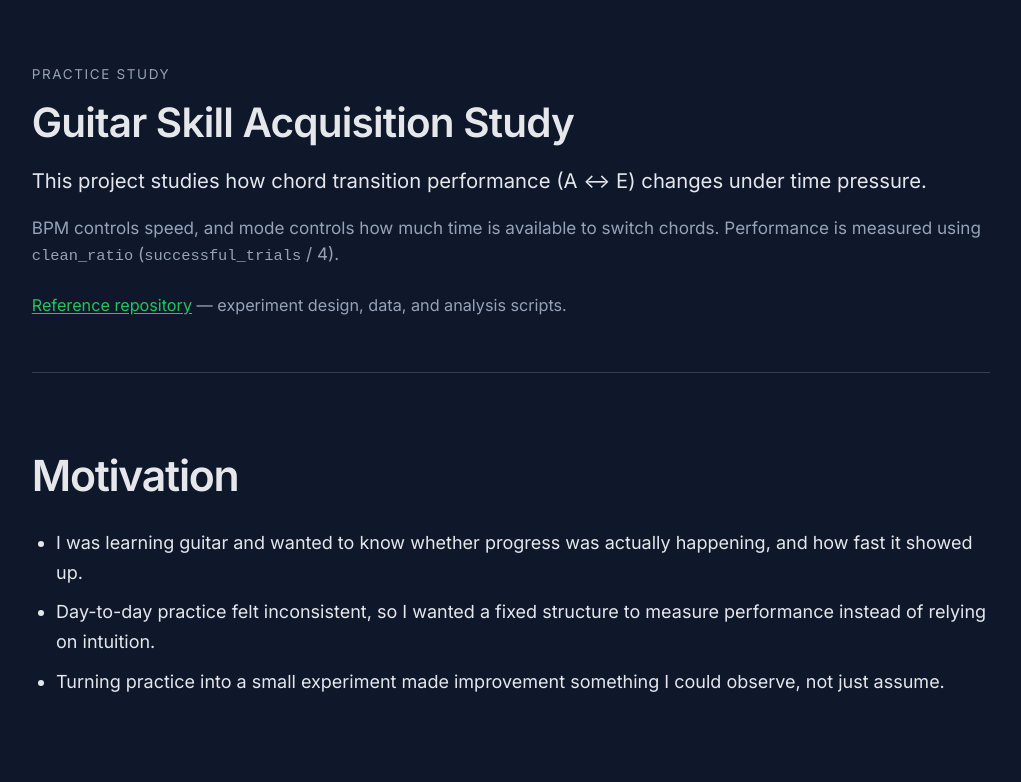
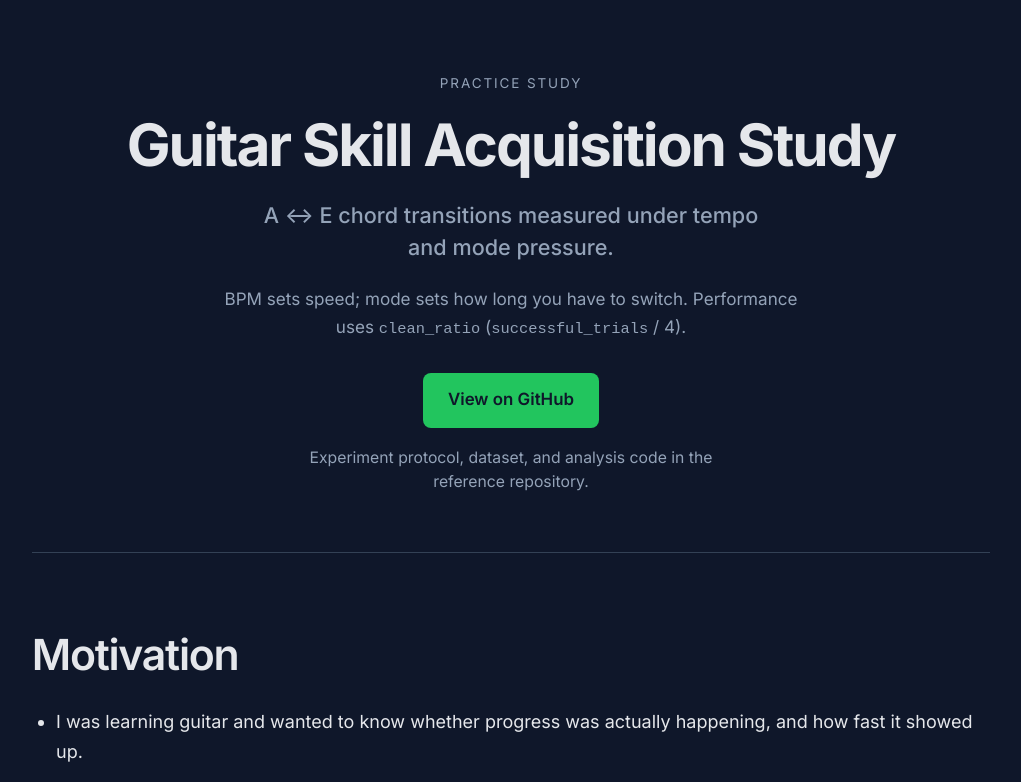
Before and after one commit to rishav-basnet/Guitar-Learning-Research-Website, a React (Vite) app: page / in a window 1280 px wide. Shown: the top 782 px of the page, without its empty margins (129-1150 px from the left). Built offline with nearby package versions, Linux system fonts and the light colour scheme.

Commit message:
Add hero section

```diff
--- a/src/App.css
+++ b/src/App.css
@@ -7,58 +7,80 @@
 
 .hero {
   margin: 0 auto;
-  padding: 3.5rem 0 3rem;
+  padding: 4rem 0 3.25rem;
   border-bottom: 1px solid var(--border);
 }
 
+.hero--centered {
+  text-align: center;
+}
+
 .hero__label {
-  margin: 0 0 0.75rem;
+  margin: 0 0 1rem;
   font-size: 0.75rem;
-  letter-spacing: 0.12em;
+  letter-spacing: 0.14em;
   text-transform: uppercase;
   color: var(--text-muted);
 }
 
 .hero__title {
-  margin: 0 0 1rem;
-  font-size: clamp(1.75rem, 5vw, 2.25rem);
-  font-weight: 600;
-  line-height: 1.2;
-  letter-spacing: -0.02em;
+  margin: 0 0 1.25rem;
+  font-size: clamp(2.125rem, 6.5vw, 3.25rem);
+  font-weight: 700;
+  line-height: 1.12;
+  letter-spacing: -0.035em;
+  color: var(--text);
 }
 
-.hero__lede {
-  margin: 0 0 1rem;
-  font-size: 1.125rem;
-  line-height: 1.55;
+.hero__subtitle {
+  margin: 0 auto 1.25rem;
+  max-width: 28rem;
+  font-size: 1.2rem;
+  font-weight: 500;
+  line-height: 1.45;
+  color: var(--text-muted);
 }
 
 .hero__metric {
-  margin: 0 0 1.25rem;
+  margin: 0 auto 1.75rem;
+  max-width: 34rem;
   color: var(--text-muted);
   font-size: 0.95rem;
-  line-height: 1.55;
+  line-height: 1.6;
+}
+
+.hero__github-btn {
+  display: inline-flex;
+  align-items: center;
+  justify-content: center;
+  margin: 0 0 1rem;
+  padding: 0.7rem 1.35rem;
+  font-size: 0.9375rem;
+  font-weight: 600;
+  color: #0f172a;
+  background-color: var(--accent);
+  text-decoration: none;
+  border-radius: 8px;
+  border: 1px solid transparent;
+  transition: background-color 0.15s ease, color 0.15s ease;
+}
+
+.hero__github-btn:hover {
+  background-color: #4ade80;
+  color: #0f172a;
+}
+
+.hero__caption {
+  margin: 0 auto;
+  max-width: 26rem;
+  font-size: 0.875rem;
+  line-height: 1.5;
+  color: var(--text-muted);
 }
 
 .term {
   font-family: ui-monospace, 'Cascadia Code', monospace;
   font-size: 0.9em;
-}
-
-.hero__note {
-  margin: 0;
-  font-size: 0.9rem;
-  color: var(--text-muted);
-}
-
-.hero__link {
-  color: var(--accent);
-  text-decoration: underline;
-  text-underline-offset: 0.15em;
-}
-
-.hero__link:hover {
-  text-decoration-thickness: 2px;
 }
 
 .main {
--- a/src/components/Hero.jsx
+++ b/src/components/Hero.jsx
@@ -1,28 +1,27 @@
 export default function Hero() {
   return (
-    <header className="hero">
+    <header className="hero hero--centered">
       <p className="hero__label">Practice study</p>
       <h1 className="hero__title">Guitar Skill Acquisition Study</h1>
-      <p className="hero__lede">
-        This project studies how chord transition performance (A ↔ E) changes
-        under time pressure.
+      <p className="hero__subtitle">
+        A ↔ E chord transitions measured under tempo and mode pressure.
       </p>
       <p className="hero__metric">
-        BPM controls speed, and mode controls how much time is available to
-        switch chords. Performance is measured using{' '}
-        <span className="term">clean_ratio</span> (
+        BPM sets speed; mode sets how long you have to switch. Performance
+        uses <span className="term">clean_ratio</span> (
         <span className="term">successful_trials</span> / 4).
       </p>
-      <p className="hero__note">
-        <a
-          className="hero__link"
-          href="https://github.com/rishav-basnet/Guitar-Learning-Research"
-          target="_blank"
-          rel="noreferrer"
-        >
-          Reference repository
-        </a>{' '}
-        — experiment design, data, and analysis scripts.
+      <a
+        className="hero__github-btn"
+        href="https://github.com/rishav-basnet/Guitar-Learning-Research"
+        target="_blank"
+        rel="noreferrer"
+      >
+        View on GitHub
+      </a>
+      <p className="hero__caption">
+        Experiment protocol, dataset, and analysis code in the reference
+        repository.
       </p>
     </header>
   )
```
